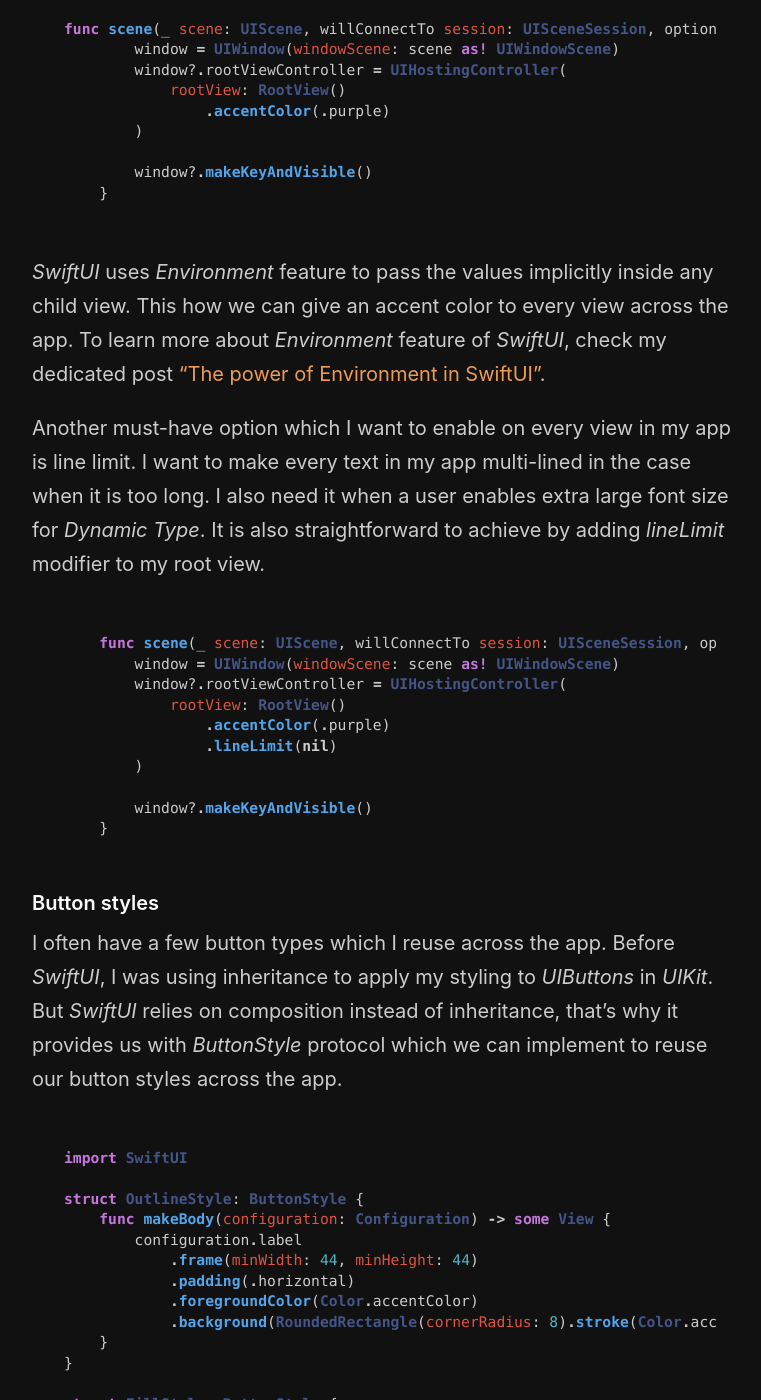
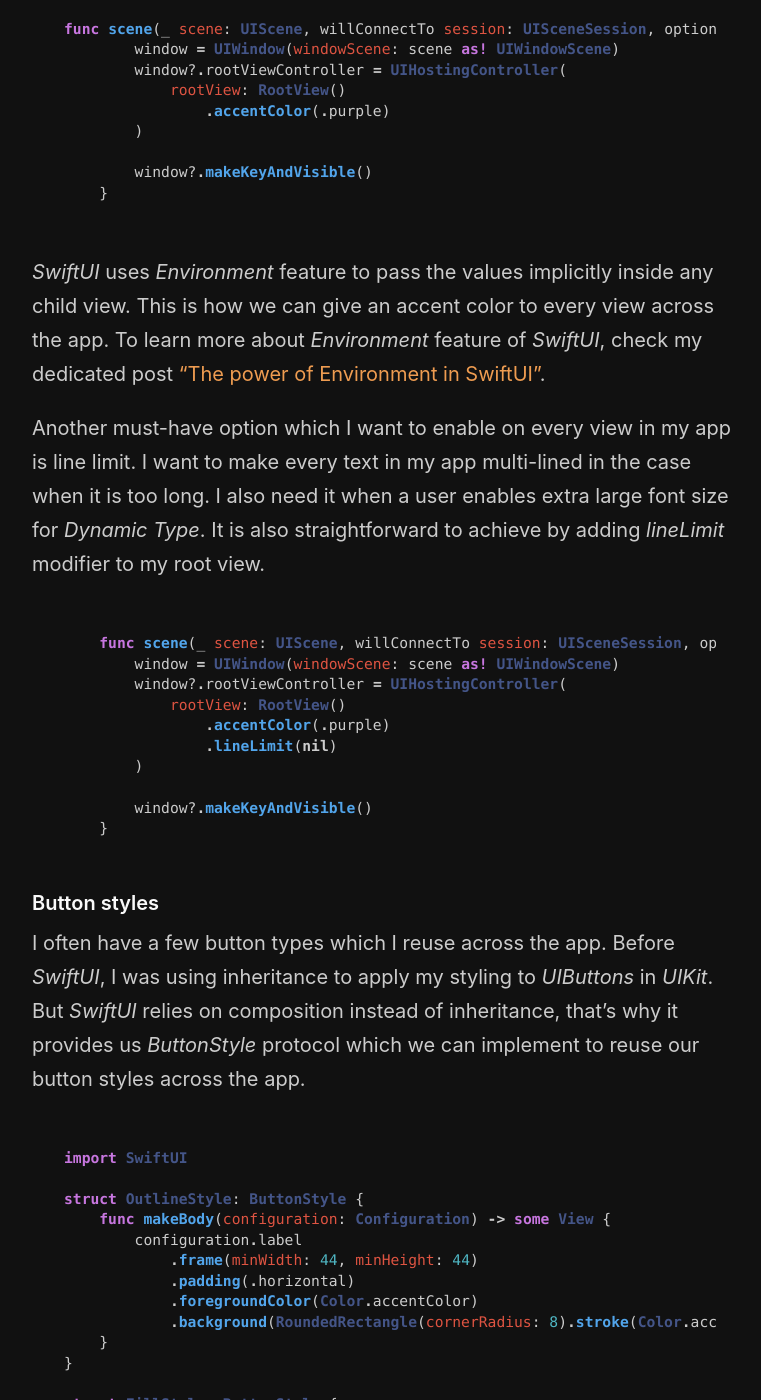
Before and after one commit to mecid/mecid.github.io, a Jekyll site: the page built from _posts/2019-08-28-composable-styling-in-swiftui.md, in a window 1280 px wide and 1400 px high, scrolled down 636 px. Shown: the whole window, without its empty margins (258-1019 px from the left). Built offline with Jekyll 4.4.1, drawn with Linux system fonts in a browser that asks for light colours; some of the changed text lies outside the part shown.

Commit message:
Update 2019-08-28-composable-styling-in-swiftui.md

````diff
--- a/_posts/2019-08-28-composable-styling-in-swiftui.md
+++ b/_posts/2019-08-28-composable-styling-in-swiftui.md
@@ -20,7 +20,7 @@
     }
 ```
 
-*SwiftUI* uses *Environment* feature to pass the values implicitly inside any child view. This how we can give an accent color to every view across the app. To learn more about *Environment* feature of *SwiftUI*, check my dedicated post ["The power of Environment in SwiftUI"](/2019/08/21/the-power-of-environment-in-swiftui/).
+*SwiftUI* uses *Environment* feature to pass the values implicitly inside any child view. This is how we can give an accent color to every view across the app. To learn more about *Environment* feature of *SwiftUI*, check my dedicated post ["The power of Environment in SwiftUI"](/2019/08/21/the-power-of-environment-in-swiftui/).
 
 Another must-have option which I want to enable on every view in my app is line limit. I want to make every text in my app multi-lined in the case when it is too long. I also need it when a user enables extra large font size for *Dynamic Type*. It is also straightforward to achieve by adding *lineLimit* modifier to my root view.
 
@@ -38,7 +38,7 @@
 ```
 
 #### Button styles
-I often have a few button types which I reuse across the app. Before *SwiftUI*, I was using inheritance to apply my styling to *UIButtons* in *UIKit*. But *SwiftUI* relies on composition instead of inheritance, that's why it provides us with *ButtonStyle* protocol which we can implement to reuse our button styles across the app.
+I often have a few button types which I reuse across the app. Before *SwiftUI*, I was using inheritance to apply my styling to *UIButtons* in *UIKit*. But *SwiftUI* relies on composition instead of inheritance, that's why it provides us *ButtonStyle* protocol which we can implement to reuse our button styles across the app.
 
 ```swift
 import SwiftUI
@@ -65,7 +65,7 @@
 }
 ```
 
-As you can see in the example above, we implement two button styles: *OutlinedButton* and *FilledButton*. To apply it to a button in *SwiftUI*, we have to use button style modifier. Let's see how we can use them.
+As you can see in the example above, we implement two button styles: *OutlinedButton* and *FilledButton*. To apply them to a button in *SwiftUI*, we have to use button style modifier. Let's see how we can use them.
 
 ```swift
 HStack {
````
